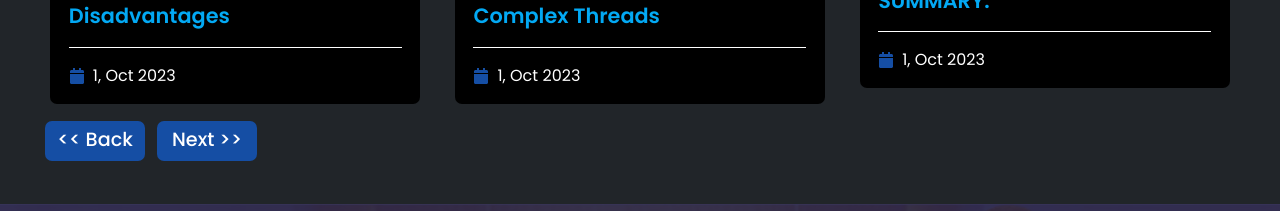
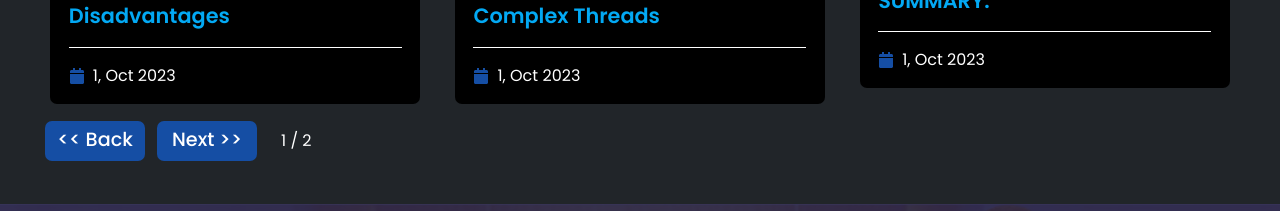
Before and after one commit to xploytt/truetalk, a React (Create React App) app: page /blog in a window 1280 px wide. Shown: the part 1380-1591 px from the top of the page. Built offline with nearby package versions, Linux system fonts and the light colour scheme.

Commit message:
Updated the blog page

```diff
--- a/src/pages/Blogs.jsx
+++ b/src/pages/Blogs.jsx
@@ -87,13 +87,14 @@ function Blogs(props) {
                 <div id='vid-content-grid' className='grid mx-auto items-center gap-6 relative'>
                     {currentBlogs.map(({date, imgUrl, title, link}, i) => <BlogCard key={i} link={link} date={date} imgUrl={imgUrl} title={title}/>)}
 
-                    <div id='blogCtrlBtns' className='flex items-center gap-3'>
-                      <BlueButton text={'<< Back'} callback={handlePrevPage}/>
-                      <BlueButton text={'Next >>'} callback={handleNextPage}/>
+                        <div id='blogCtrlBtns' className='flex items-center gap-3'>
+                          <BlueButton text={'<< Back'} callback={handlePrevPage}/>
+                          <BlueButton text={'Next >>'} callback={handleNextPage}/> <br />
+                          <div id='pages-details' className='text-white'>
+                            {currentPage} / {totalPages}
+                        </div>
+                        </div>
                     </div>
-                </div>
-
-
                 </section>
             </main>
             <Newsletter />
```
